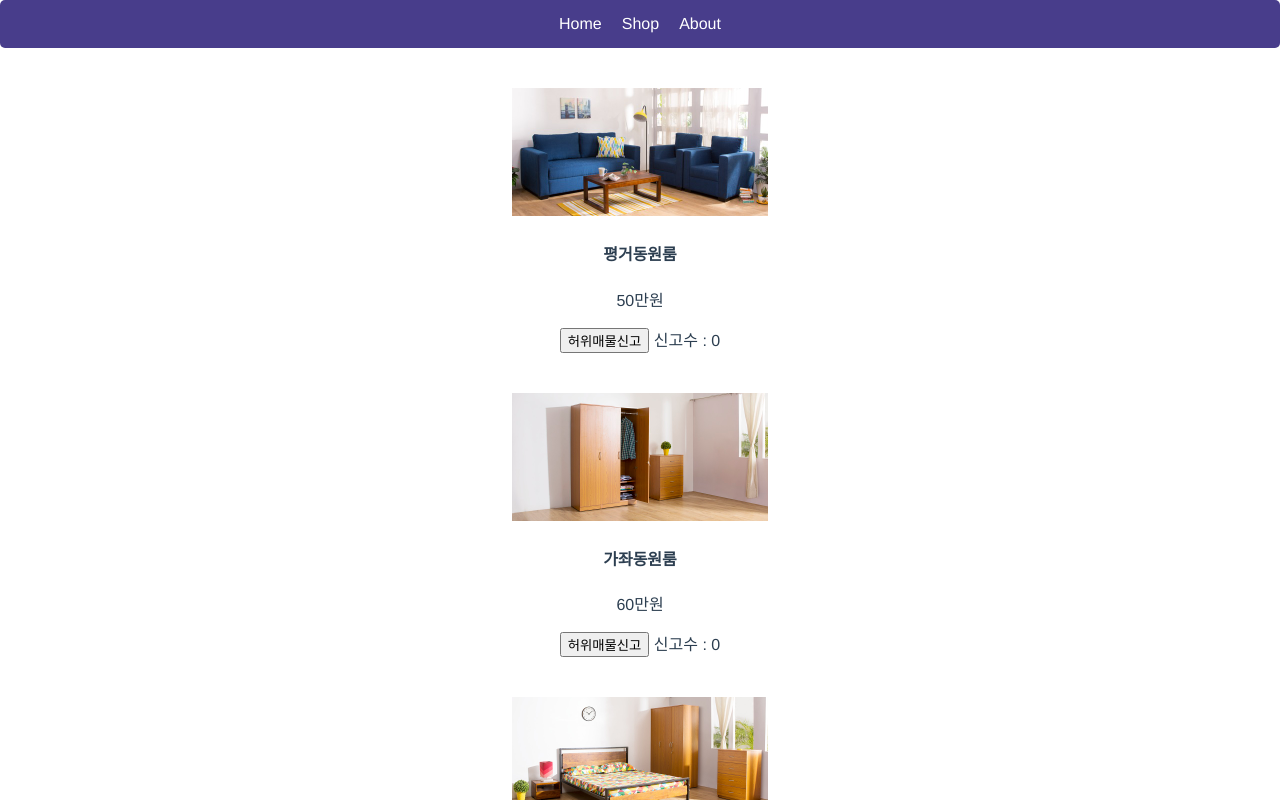
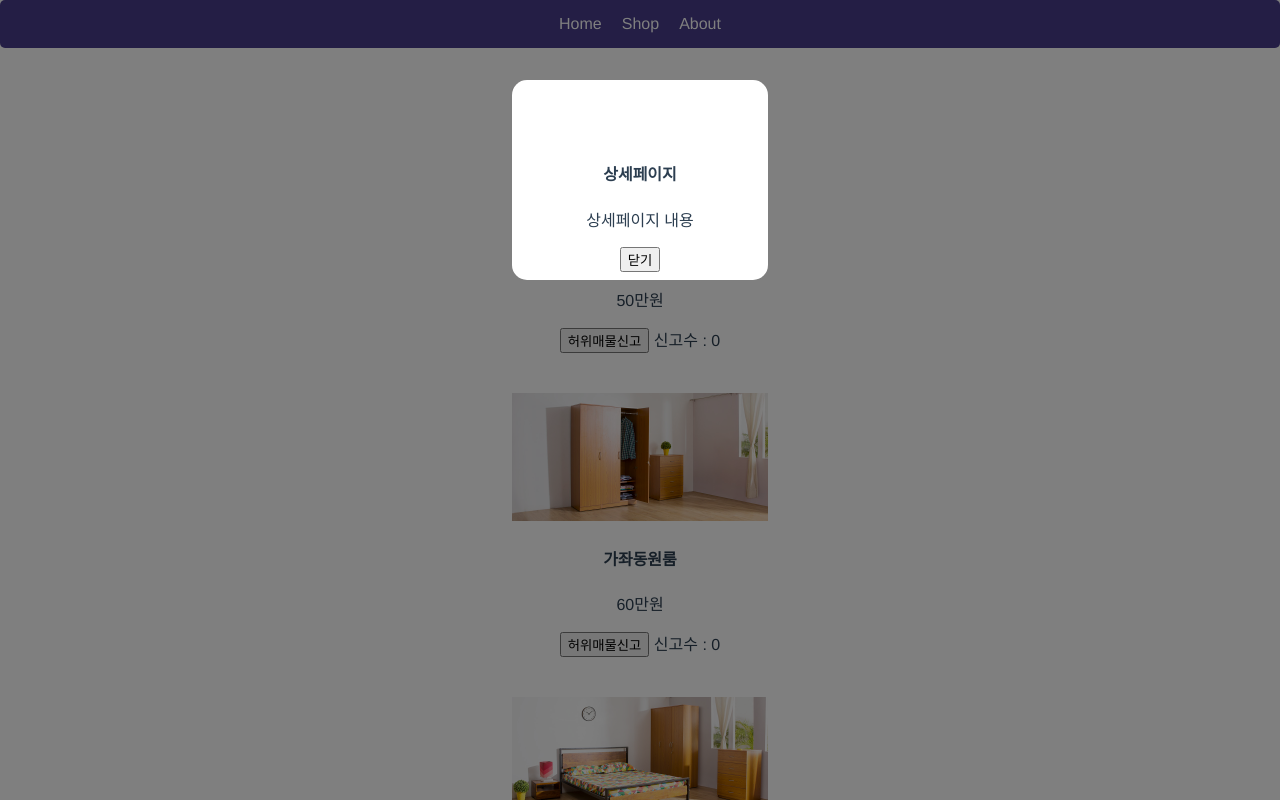
Before and after one commit to choeseonmin/vue3dongsan, a Vue app: page / in a window 1280 px wide. Shown: the top 800 px of the page. Built offline with nearby package versions, Linux system fonts and the light colour scheme.

Commit message:
모달창 위치, 크기 조절

```diff
--- a/src/App.vue
+++ b/src/App.vue
@@ -43,7 +43,7 @@ export default {
   name: 'App',
   data(){
     return {
-      모달창열림 : false,
+      모달창열림 : true,
       신고수 : [0,0,0],
       메뉴들 : ['Home', 'Shop', 'About'],
       products : ['평거동원룸', '가좌동원룸', '칠암동원룸'],
@@ -70,9 +70,11 @@ div{
   position: fixed; padding: 150px;
 }
 .white-bg{
-  width: 40%; background: white;
+  width: 20%; height:25%; background: white;
   border-radius: 15px;
   padding: 60px;
+  position: fixed;
+  top: 10%; left: 40%;
 }
 .room-img{
   width: 20%;
```
